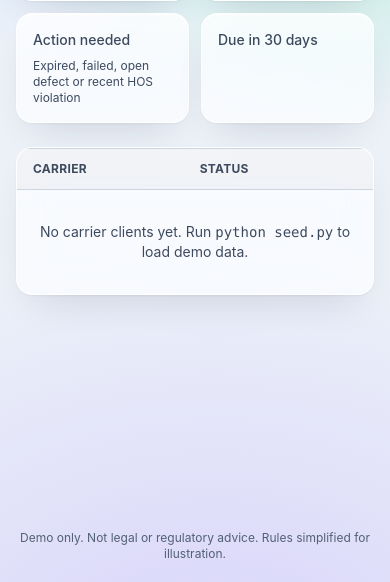
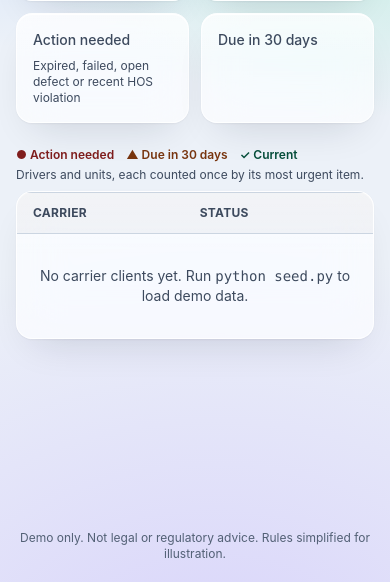
Before and after one commit to LoganTaylorITGuy/fleet-compliance-hub, a Python web app: template app/templates/dashboard/provider.html in a window 390 px wide. Shown: the part 262-844 px from the top of the page. Run offline with Jinja, Linux system fonts and the light colour scheme; the template is opened without the code that fills it, so the values that code supplies are empty.

Commit message:
Status legend for the count pills on Home and Carrier clients
The red/yellow/green count pills had no visible key. A legend, not hover
text: phones (the demo device) have no hover, and each card's full-size
click target sits over the pills, so a tooltip would never show.

- count_legend() macro next to count_pills; hidden from screen readers,
  which already hear each pill's meaning
- yellow pill's screen-reader text now says "due in 30 days" to match
- tests: legend present on Home and the provider dashboard

Co-Authored-By: Claude Opus 5.5 <noreply@anthropic.com>

```diff
--- a/app/templates/dashboard/provider.html
+++ b/app/templates/dashboard/provider.html
@@ -1,5 +1,5 @@
 {% extends "base.html" %}
-{% from "partials/macros.html" import count_pills, stat_card with context %}
+{% from "partials/macros.html" import count_pills, count_legend, stat_card with context %}
 {% from "partials/icons.html" import icon %}
 {% set page_title = "Carrier clients" %}
 {% block content %}
@@ -13,7 +13,8 @@
   {{ stat_card("Due in 30 days", totals.yellow) }}
 </div>
 
-<div class="mt-6 overflow-x-auto rounded-2xl glass">
+<div class="mt-6">{{ count_legend() }}</div>
+<div class="mt-2 overflow-x-auto rounded-2xl glass">
   <table class="min-w-full divide-y divide-line text-sm">
     <caption class="sr-only">Carrier clients sorted by urgency: most items needing action first</caption>
     <thead class="bg-tint/[0.035] text-left text-xs font-semibold uppercase tracking-wide text-muted">
--- a/app/templates/main/launcher.html
+++ b/app/templates/main/launcher.html
@@ -1,5 +1,5 @@
 {% extends "base.html" %}
-{% from "partials/macros.html" import count_pills with context %}
+{% from "partials/macros.html" import count_pills, count_legend with context %}
 {% from "partials/icons.html" import icon %}
 {% set page_title = "Home" %}
 {% set skip_recent = true %}
@@ -38,6 +38,7 @@
   {#- Provider staff with no carrier picked: their carriers, most urgent first. -#}
   <section aria-labelledby="carriers-heading" class="mt-8">
     <h2 id="carriers-heading" class="text-sm font-semibold uppercase tracking-wide text-muted">Your carriers</h2>
+    <div class="mt-2">{{ count_legend() }}</div>
     <ul class="mt-3 grid gap-3 sm:grid-cols-2 sm:gap-4 xl:grid-cols-4">
       {% for row in carriers %}
         <li class="relative rounded-2xl glass p-4 transition-colors hover:bg-tint/[0.05] focus-within:bg-tint/[0.05]">
--- a/app/templates/partials/macros.html
+++ b/app/templates/partials/macros.html
@@ -14,9 +14,21 @@
 {% macro count_pills(counts) -%}
   <span class="inline-flex flex-wrap gap-1.5 text-xs font-semibold">
     <span class="rounded bg-danger-soft px-1.5 py-0.5 text-danger-ink"><span aria-hidden="true">● </span>{{ counts.red }}<span class="sr-only"> action needed</span></span>
-    <span class="rounded bg-warn-soft px-1.5 py-0.5 text-warn-ink"><span aria-hidden="true">▲ </span>{{ counts.yellow }}<span class="sr-only"> due soon</span></span>
+    <span class="rounded bg-warn-soft px-1.5 py-0.5 text-warn-ink"><span aria-hidden="true">▲ </span>{{ counts.yellow }}<span class="sr-only"> due in 30 days</span></span>
     <span class="rounded bg-ok-soft px-1.5 py-0.5 text-ok-ink"><span aria-hidden="true">✓ </span>{{ counts.green }}<span class="sr-only"> current</span></span>
   </span>
+{%- endmacro %}
+
+{#- Visible key for count_pills. A legend, not hover text: phones have no hover,
+    and the pills sit under each row's full-size click target. Screen readers
+    already hear each pill's meaning, so this is hidden from them. -#}
+{% macro count_legend() -%}
+  <p class="flex flex-wrap items-center gap-x-3 gap-y-1 text-xs text-muted" aria-hidden="true" data-count-legend>
+    <span class="font-semibold text-danger-ink">● Action needed</span>
+    <span class="font-semibold text-warn-ink">▲ Due in 30 days</span>
+    <span class="font-semibold text-ok-ink">✓ Current</span>
+    <span>Drivers and units, each counted once by its most urgent item.</span>
+  </p>
 {%- endmacro %}
 
 {% macro record_link(obj) -%}
```
Also changed, not shown: tests/test_dashboards.py (+1 -0 lines), tests/test_launcher.py (+9 -0 lines).
